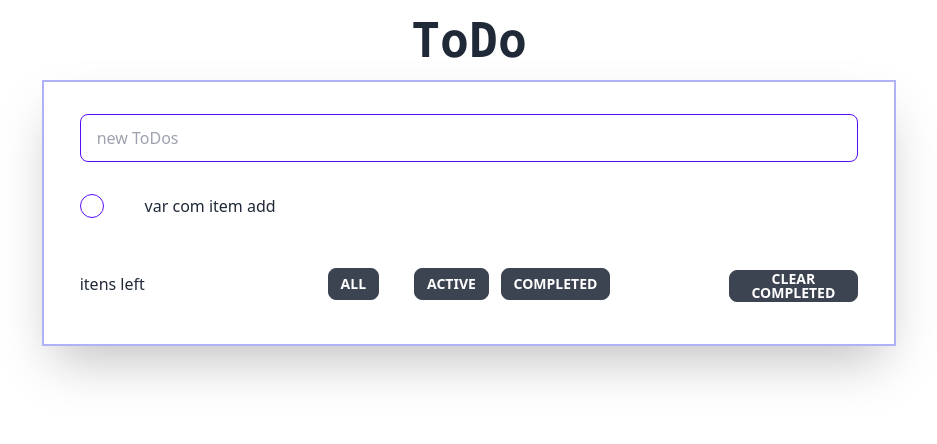
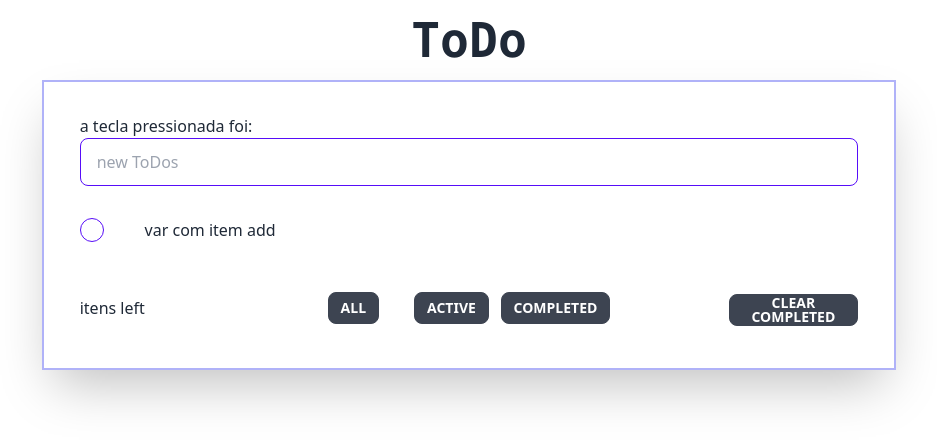
Before and after one commit to raquelroriz/todo-react, a React (Vite) app in the folder web/: page / in a window 1280 px wide. Shown: the top 444 px of the page, without its empty margins (171-1108 px from the left). Built offline with nearby package versions, Linux system fonts and the light colour scheme.

Commit message:
#5: parcial

```diff
--- a/web/src/App.tsx
+++ b/web/src/App.tsx
@@ -1,3 +1,5 @@
+import { InputTxt } from './components/InputTxt';
+
 function App() {
   return (
     <>
@@ -11,12 +13,13 @@ function App() {
           */}
 
           <div className="linha1 w-11/12 ">
-            <input
+            {/*             <input
               type="text"
               name="newtodo"
               placeholder="new ToDos"
               className="input input-bordered input-primary w-full"
-            />
+            /> */}
+            <InputTxt></InputTxt>
           </div>
 
           {/*
--- /dev/null
+++ b/web/src/components/InputTxt.tsx
@@ -0,0 +1,20 @@
+import React, { useState } from 'react';
+
+export function InputTxt() {
+  const [state, setState] = useState('');
+  const keyHandler = (event: React.KeyboardEvent<HTMLInputElement>) => {
+    setState(event.key);
+  };
+  return (
+    <div>
+      a tecla pressionada foi:{state}
+      <input
+        onKeyDown={keyHandler}
+        type="text"
+        name="newtodo"
+        placeholder="new ToDos"
+        className="input input-bordered input-primary w-full"
+      />
+    </div>
+  );
+}
```
